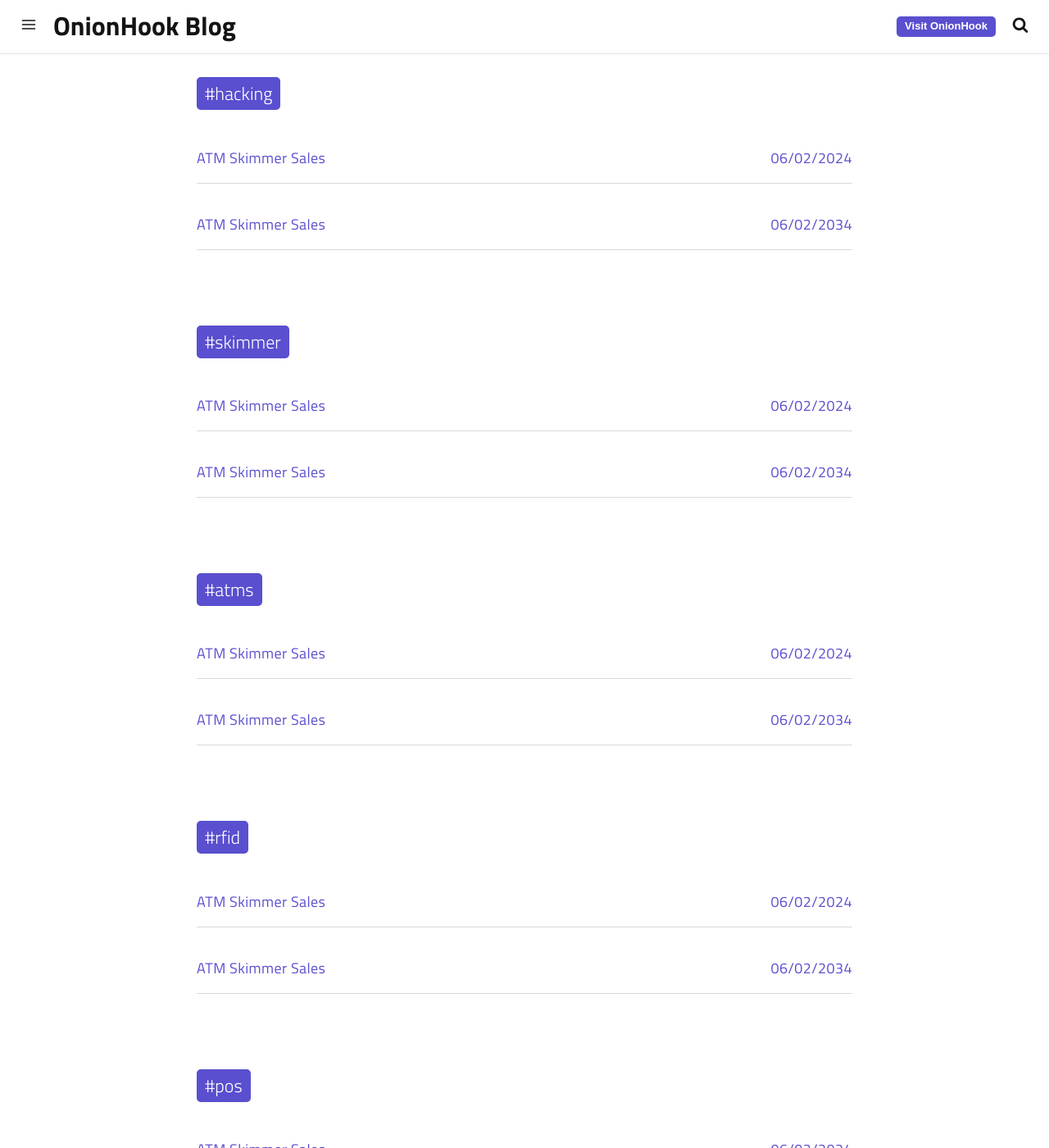
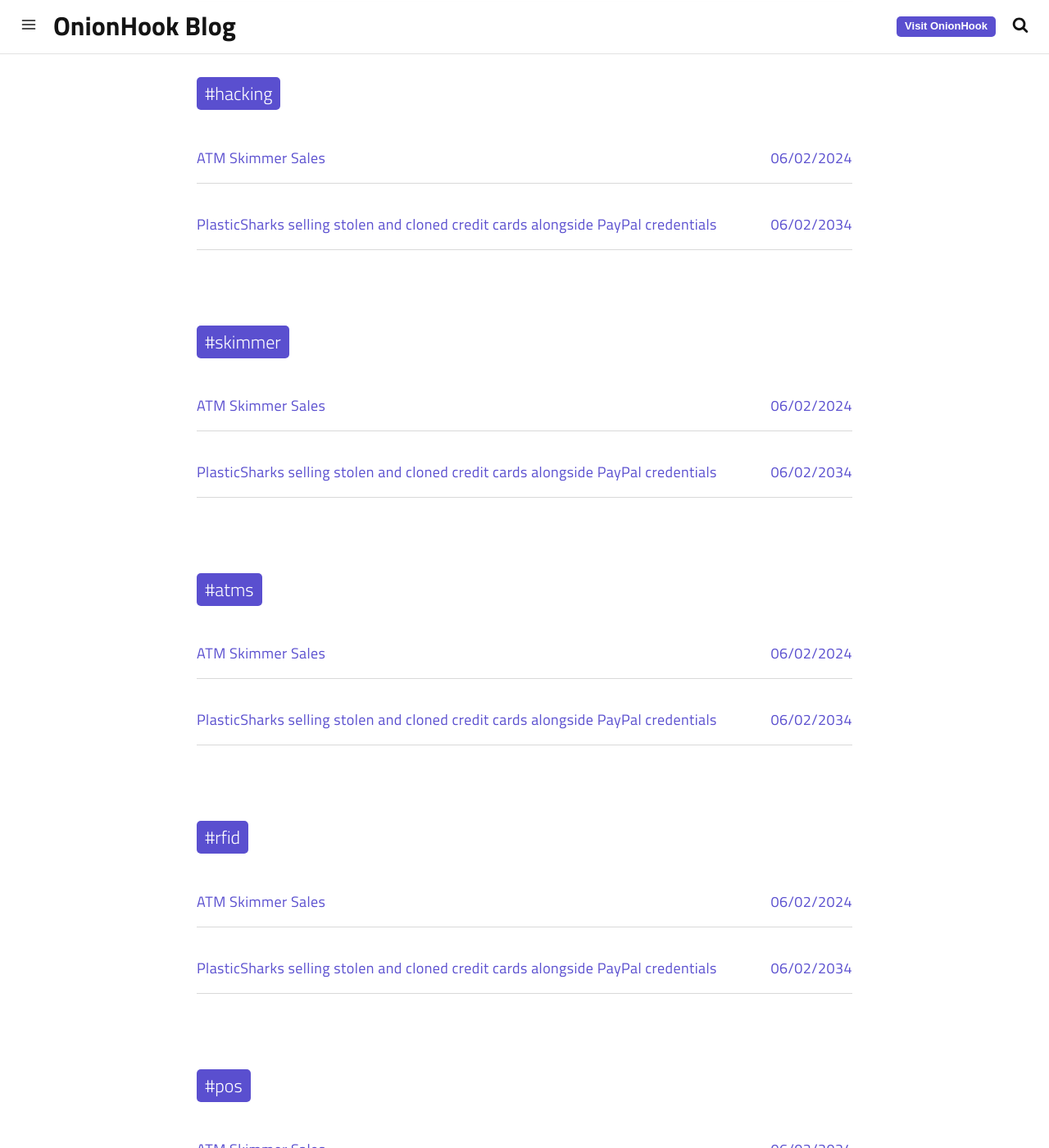
Before and after one commit to L4ser-Security-Labs/onionhookblog, a Jekyll site: the page built from tags.html, in a window 1280 px wide and 1400 px high, scrolled down 1529 px. Shown: the whole window at 82% size. Built offline with Jekyll 4.4.1, drawn with Linux system fonts in a browser that asks for light colours; a script that is not in the unit is left out; some of the changed text lies outside the part shown.

Commit message:
Editorials

```diff
--- a/_posts/2024-07-08-a.md
+++ b/_posts/2024-07-08-a.md
@@ -1,9 +1,9 @@
 ---
 date: 2034-06-02 12:26:40
 layout: post
-title: ATM Skimmer Sales
-subtitle: Investigating a darkweb site selling ATM, POS, Gas Pump Skimmers.
-description: In this blog post, we will be looking at a dark web site claiming to sell various types of ATM, POS, Card and Gas Pumps skimmers.
+title: PlasticSharks selling stolen and cloned credit cards alongside PayPal credentials
+subtitle: Investigating a darkweb site selling Aclaiming to sell stolen cards, cloned cards and compromised PayPal credentials.
+description: In this blog post, we will be looking at a dark web site claiming to sell stolen cards, cloned cards and compromised PayPal credentials.
 image: https://images.unsplash.com/photo-1611605862651-c91b8778ce01?w=800&auto=format&fit=crop&q=60&ixlib=rb-4.0.3&ixid=M3wxMjA3fDB8MHxzZWFyY2h8OHx8QVRNfGVufDB8fDB8fHww
 optimized_image: https://images.unsplash.com/photo-1611605862651-c91b8778ce01?w=800&auto=format&fit=crop&q=60&ixlib=rb-4.0.3&ixid=M3wxMjA3fDB8MHxzZWFyY2h8OHx8QVRNfGVufDB8fDB8fHww
 category: hacking
```
Also changed, not shown: _posts/2024-07-02-atm-skimmer-sales.md (+1 -1 lines).
